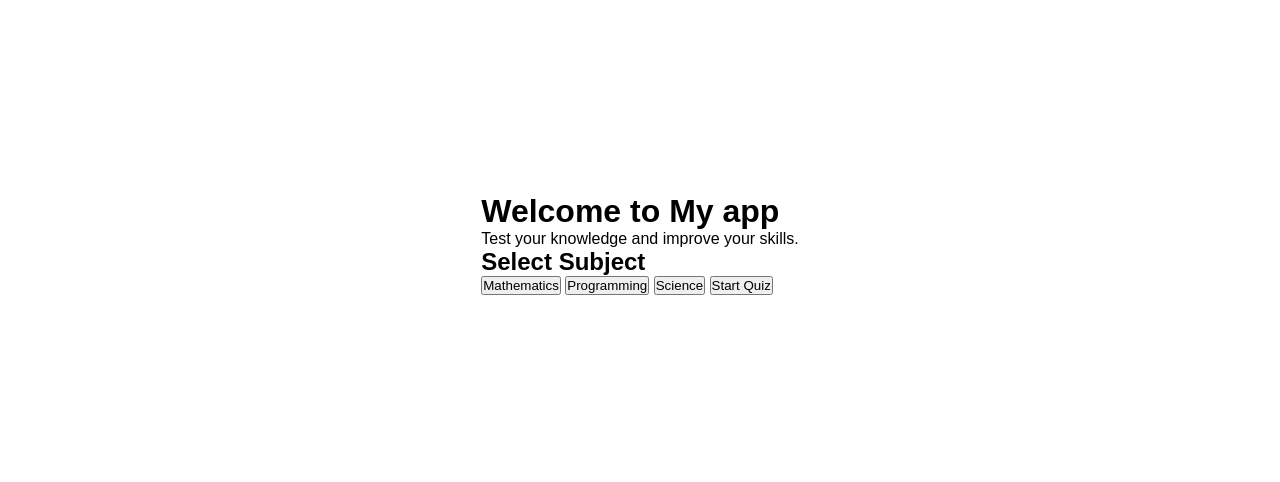
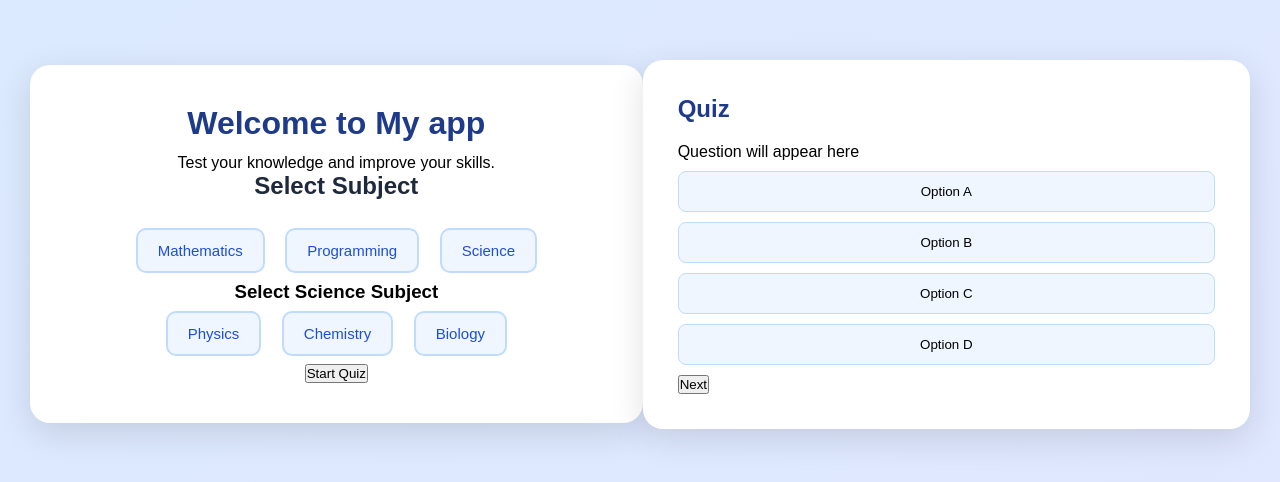
Before and after one commit to pushpanjalisharma328-ctrl/TRP, a plain HTML site: page index.html in a window 1280 px wide. Shown: the part 156-638 px from the top of the page. Drawn offline with Linux system fonts and the light colour scheme.

Commit message:
improve quiz website design

```diff
--- a/index.html
+++ b/index.html
@@ -13,7 +13,17 @@
     <h2>Select Subject</h2>
     <button class="subject-btn" data-subject="mathematics">Mathematics</button>
     <button class="subject-btn" data-subject="programming">Programming</button>
-    <button class="subject-btn" data-subject="science">Science</button>
+    <button class="subject-btn"
+     data-subject="science">Science</button>
+     <div id="science-option">
+        <h3>Select Science Subject</h3>
+        <button class="subject-btn"
+        data-subject="physics">Physics</button>
+         <button class="subject-btn"
+        data-subject="chemistry">Chemistry</button>
+         <button class="subject-btn"
+        data-subject="biology">Biology</button>
+     </div>
     <button id="start-btn">Start Quiz</button>
     </main>
     <section id="quiz" class="quiz">
--- a/script.js
+++ b/script.js
@@ -10,6 +10,11 @@ subjectButtons.forEach(function(button)
     button.classList.add("selected");
  });
 });
+const scienceButton = document.querySelector('[data-subject="science"]');
+const scienceOptions = document.getElementById("science-options");
+scienceButton.addEventListener("click",function(){
+    scienceOptions.style.display = "block";
+});
 const startButton = document.getElementById("start-btn");
 startButton.addEventListener("click", function(){
     alert("Start Quiz clicked!");
--- a/style.css
+++ b/style.css
@@ -4,16 +4,97 @@
     box-sizing: border-box;
 }
 body {
+    font-family: Arial, Helvetica, sans-serif;
+    background: linear-gradient(135deg,#dbeafe,#e0e7ff);
     min-height: 100vh;
     font-family: Arial, sans-serif;
     display: flex;
     justify-content: center;
     align-items: center;
+    padding: 30px;
 }
-.subject-btn.selected {
-    background-color: black;
+.home {
+    background: white;
+    width: 100%;
+    max-width: 650px;
+    padding: 40px;
+    border-radius: 20px;
+    text-align: center;
+    box-shadow: 0 10px 35px rgba(0,0,0,0.12);
+}
+.home h1 {
+    color: #1e3a8a;
+    font-size: 32px;
+    margin-bottom: 12px;
+}
+.home h2 {
+    color: #1e293b;
+    margin-bottom: 20px;
+}
+.subject-btn {
+    background: #eff6ff;
+    color: #1d4ed8;
+    border: 2px solid #bfdbfe;
+    padding: 12px 20px;
+    margin: 8px;
+    border-radius: 10px;
+    font-size: 15px;
+    cursor: pointer;
+    transition: 0.3s;
+}
+.subject-btn:hover {
+    background: #2563eb;
     color: white;
+    transform: translateY(-3px);
+}
+#science-options {
+    margin-top: 20px;
+    padding: 20px;
+    background: #f8fafc;
+    border-radius: 12px;
+}
+#science-options h3 {
+    color: white;
+    border: none;
+    padding: 13px 30px;
+    border-radius: 10px;
+    font-size: 16px;
+    margin-top: 20px;
+    cursor: pointer;
+}
+start-btn:hover {
+    background: #1e40af;
 }
 .quiz {
-    display: none;
+    background: white;
+    max-width: 650px;
+    width: 100%;
+    padding: 35px;
+    border-radius: 20px;
+    box-shadow: 0 10px 35px rgba(0,0,0,0.12);
 }
+.quiz h2 {
+    color: #1e3a8a;
+    margin-bottom: 20px;
+}
+.option {
+    display: block;
+    width: 100%;
+    padding: 12px;
+    margin: 10px 0;
+    border: 1px solid #bfdbfe;
+    background: #eff6ff;
+    border-radius: 8px;
+    cursor: pointer;
+}
+.option:hover {
+    background: #dbeafe;
+}
+next-btn {
+    background: #2563eb;
+    color: white;
+    padding: 12px 25px;
+    border: none;
+    border-radius: 8px;
+    cursor: pointer;
+}
```
